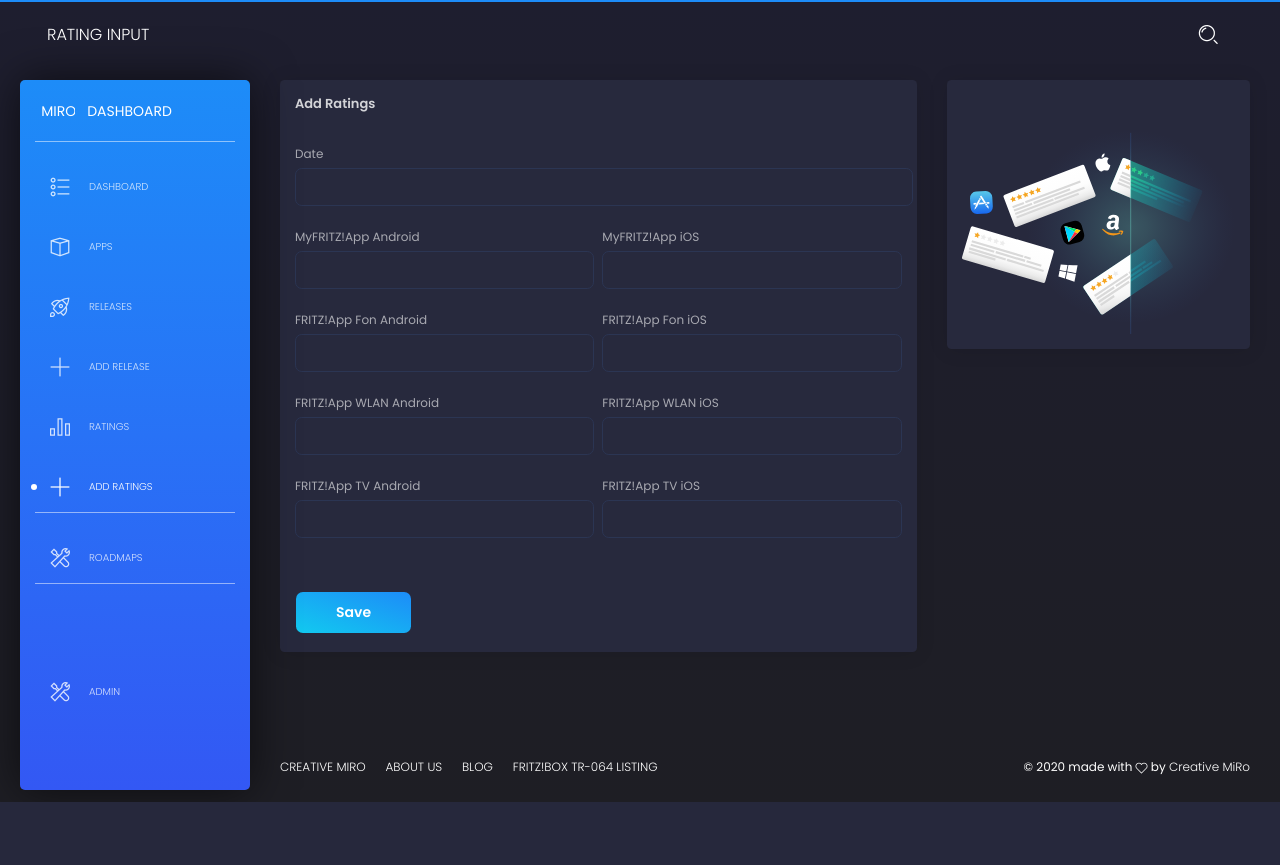
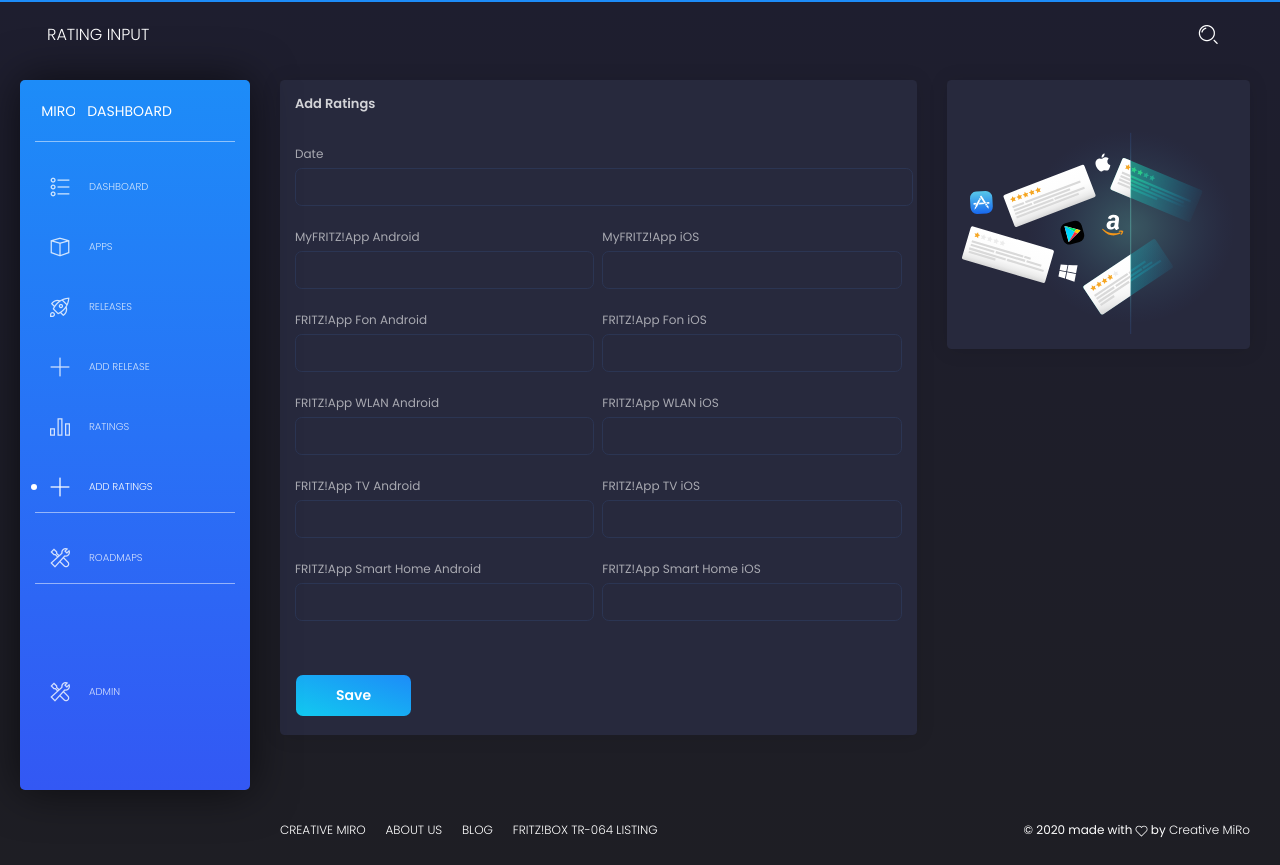
Before and after one commit to mrommel/smarttimeline, a Django app: page /timeline/ratings/add/ in a window 1280 px wide. Before the commit the page ends 802 px from the top, so only its background shows below. Run offline with Django 3.2, Linux system fonts and the light colour scheme; some libraries are stand-ins or nearby versions.

Commit message:
add smart home app into rating form

```diff
--- a/roadmap/templates/roadmap/roadmap.html
+++ b/roadmap/templates/roadmap/roadmap.html
@@ -31,6 +31,11 @@
 
             <div class="card-body">
                 <div class="chart-wrapper">
+                    <ul class="chart-events">
+                        {% for month in plan.months %}
+                        <li data-duration="{{ item.start_date_str }}>{{ month }}</li>
+                        {% endfor %}
+                    </ul>
                     <ul class="chart-values">
                         {% for month in plan.months %}
                         <li>{{ month }}</li>
--- a/timeline/form.py
+++ b/timeline/form.py
@@ -116,3 +116,17 @@
             attrs={'class': 'form-control'}
         )
     )
+    smart_home_android = forms.DecimalField(
+        max_digits=3,
+        decimal_places=2,
+        widget=forms.NumberInput(
+            attrs={'class': 'form-control'}
+        )
+    )
+    smart_home_ios = forms.DecimalField(
+        max_digits=3,
+        decimal_places=2,
+        widget=forms.NumberInput(
+            attrs={'class': 'form-control'}
+        )
+    )
--- a/timeline/templates/timeline/rating_form.html
+++ b/timeline/templates/timeline/rating_form.html
@@ -112,6 +112,23 @@
                             </div>
                         </div>
 
+                        <div class="row">
+                            <div class="col-md-6 pr-md-1">
+                                <div class="form-group">
+                                    {{ form.smart_home_android.errors }}
+                                    <label for="{{ form.smart_home_android.id_for_label }}">FRITZ!App Smart Home Android</label>
+                                    {{ form.smart_home_android }}
+                                </div>
+                            </div>
+                            <div class="col-md-6 pl-md-1">
+                                <div class="form-group">
+                                    {{ form.smart_home_ios.errors }}
+                                    <label for="{{ form.smart_home_ios.id_for_label }}">FRITZ!App Smart Home iOS</label>
+                                    {{ form.smart_home_ios }}
+                                </div>
+                            </div>
+                        </div>
+
                     </div>
 
                     <div class="card-footer">
--- a/timeline/views.py
+++ b/timeline/views.py
@@ -253,6 +253,8 @@
             rating_wlan_ios = form.cleaned_data['wlan_ios']
             rating_tv_android = form.cleaned_data['tv_android']
             rating_tv_ios = form.cleaned_data['tv_ios']
+            rating_smart_home_android = form.cleaned_data['smart_home_android']
+            rating_smart_home_ios = form.cleaned_data['smart_home_ios']
 
             # myfritz
             app_myf_android = App.objects.get(id=1)
@@ -290,6 +292,15 @@
             tv_ios = Rating(app=app_tv_ios, pub_date=pub_date, rating=rating_tv_ios)
             tv_ios.save()
 
+            # smart home
+            app_smart_home_android = App.objects.get(id=9)
+            smart_home_android = Rating(app=app_smart_home_android, pub_date=pub_date, rating=rating_smart_home_android)
+            smart_home_android.save()
+
+            app_smart_home_ios = App.objects.get(id=10)
+            smart_home_ios = Rating(app=app_smart_home_ios, pub_date=pub_date, rating=rating_smart_home_ios)
+            smart_home_ios.save()
+
             # redirect to a new URL:
             return HttpResponseRedirect('/timeline/ratings?action=added')
 
```
